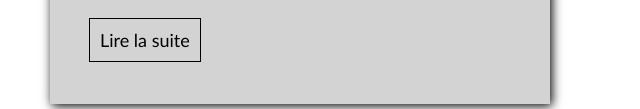
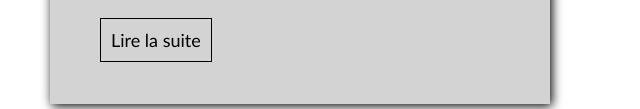
Before and after one commit to nicolas1607/06_sass, a website: page index.html in a window 1280 px wide. Shown: the part 843-952 px from the top of the page, 0-640 px from the left. Drawn offline with Linux system fonts and the light colour scheme.

Commit message:
Modification des bouttons

```diff
--- a/sass/_mixin.scss
+++ b/sass/_mixin.scss
@@ -22,14 +22,15 @@
         text-decoration: none;
     }
     a{
+        padding: 1rem;
         color: black;
-        outline: .1rem solid;
-        outline-offset: 1rem;
-    }
-    &:hover{
-        background-color: gray;
-        &, a{
+        border: .1rem solid;
+        &:hover{
+            background-color: black;
             color: white;
         }
     }
+    &:hover{
+        background-color: white;
+    }
 }
```
Also changed, not shown: css/style.css, 1 other file.
